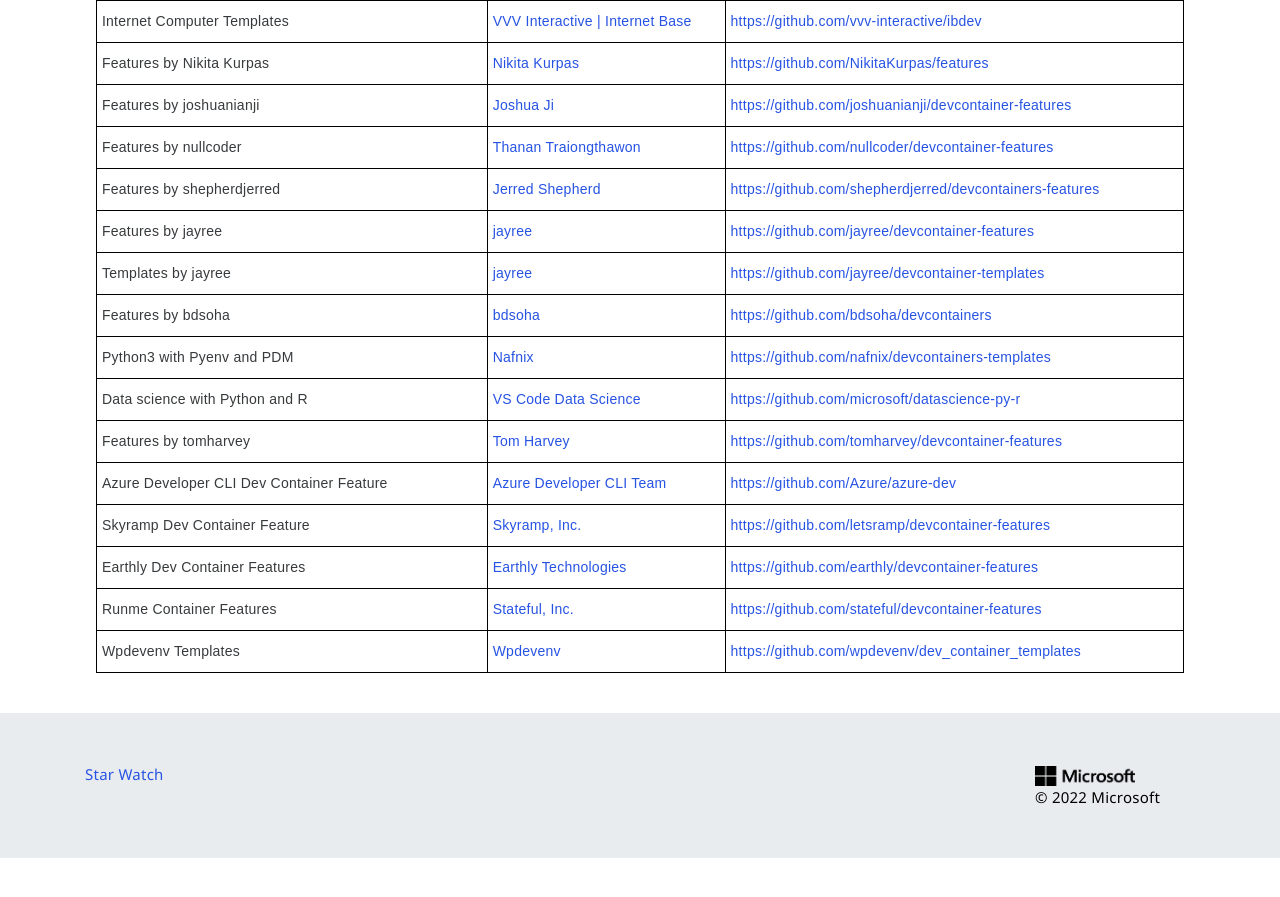
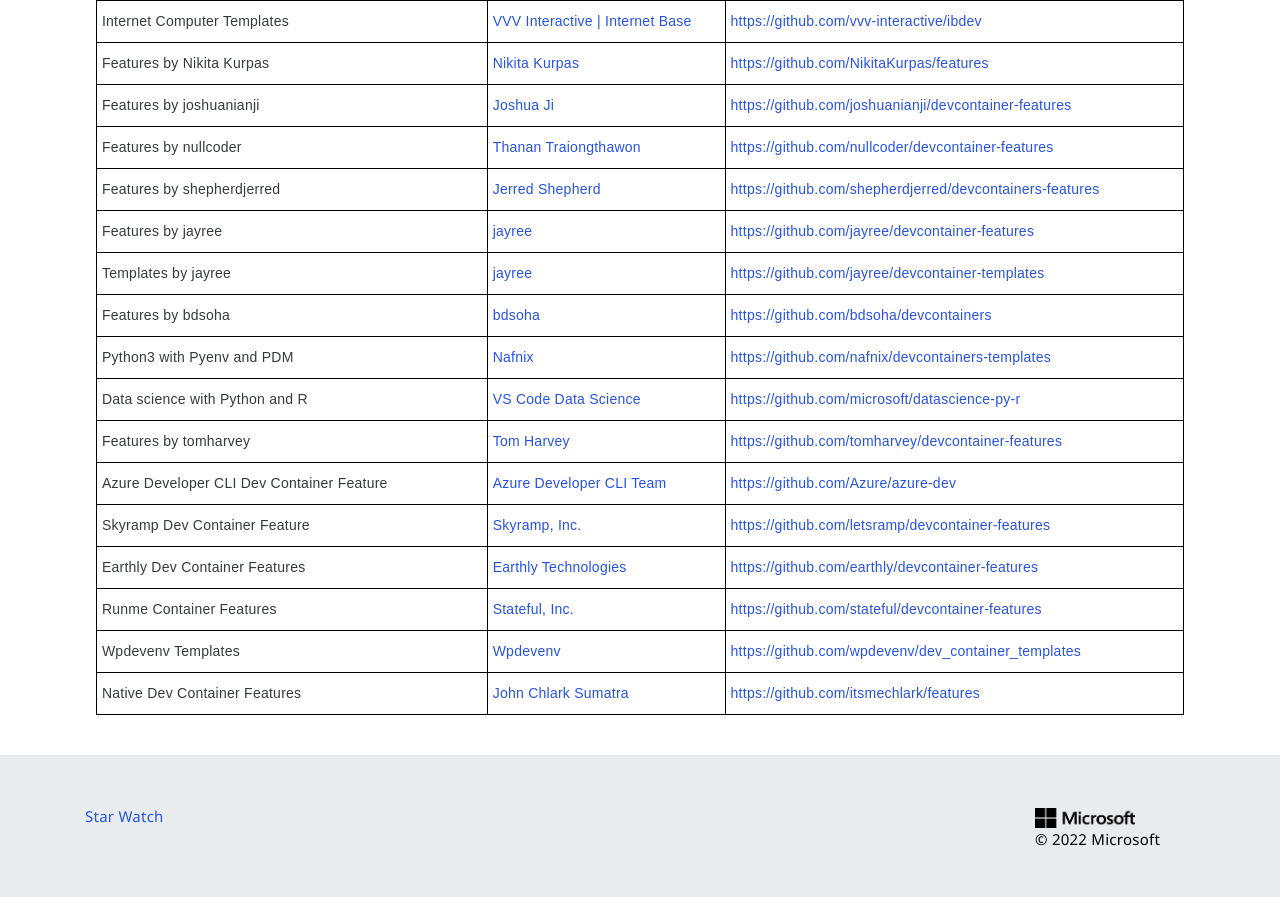
Before and after one commit to devcontainers/devcontainers.github.io, a Jekyll site: the page built from collections.html, in a window 1280 px wide and 900 px high, scrolled down 3862 px. Shown: the top 897 px of the window. Built offline with Jekyll 4.4.1, drawn with Linux system fonts in a browser that asks for light colours; nearby versions of some CDN libraries; comment, search, counter and statistics services are not loaded; before the commit the page ends 4720 px from its top, so only the background shows below that.

Commit message:
Update collection-index.yml (#267)

```diff
--- a/_data/collection-index.yml
+++ b/_data/collection-index.yml
@@ -498,3 +498,8 @@
   contact: https://github.com/wpdevenv/dev_container_templates/issues
   repository: https://github.com/wpdevenv/dev_container_templates
   ociReference: ghcr.io/wpdevenv/dev_container_templates
+- name: Native Dev Container Features
+  maintainer: John Chlark Sumatra
+  contact: https://github.com/itsmechlark/features/issues
+  repository: https://github.com/itsmechlark/features
+  ociReference: ghcr.io/itsmechlark/features
```
